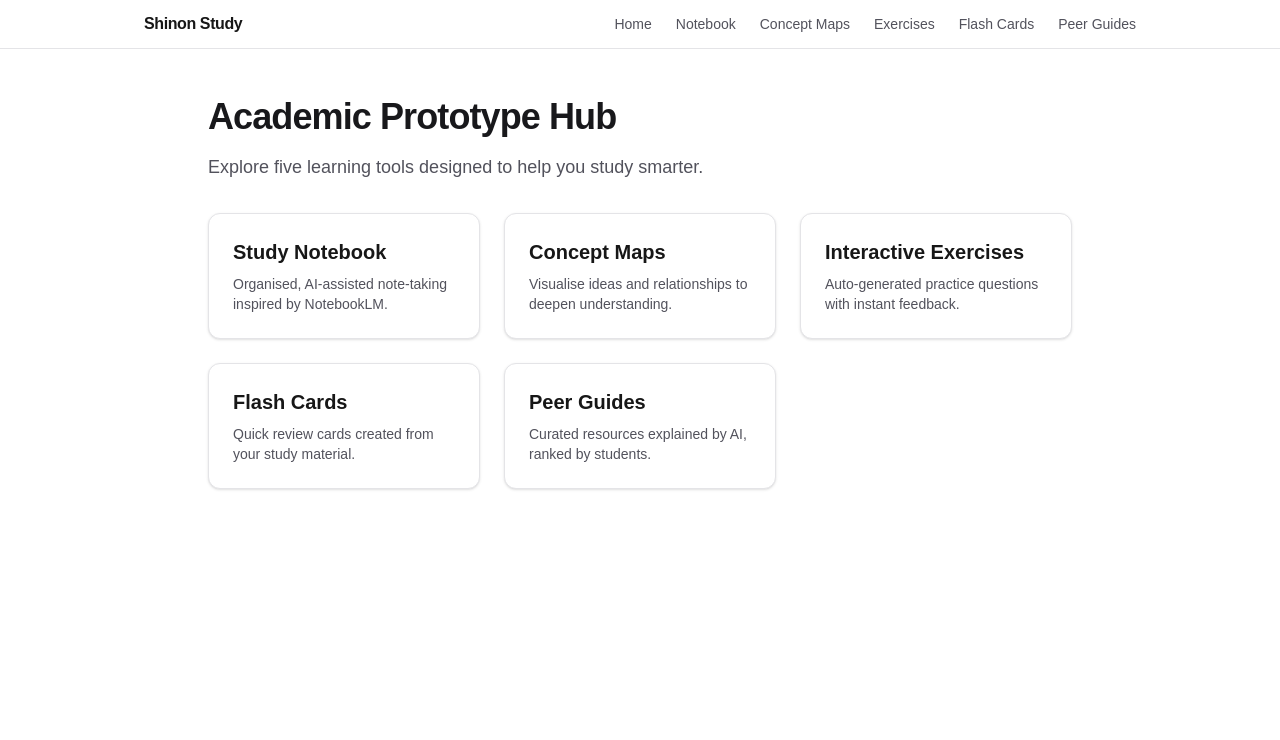
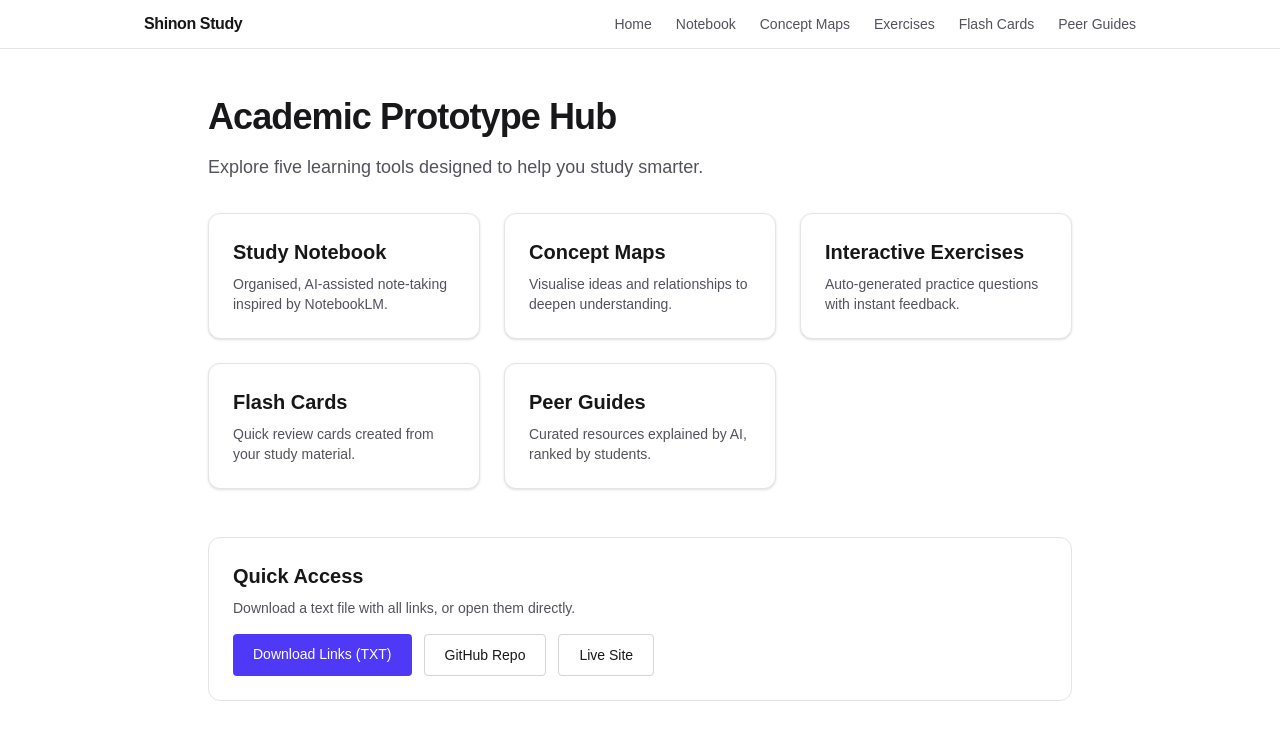
Before and after one commit to nash1428/shinon-study-pre-website, a Next.js app: page / in a window 1280 px wide. Shown: the top 740 px of the page. Built offline with nearby package versions, Linux system fonts and the light colour scheme.

Commit message:
feat: add downloadable links file and quick-access section on homepage

```diff
--- a/src/app/page.tsx
+++ b/src/app/page.tsx
@@ -1,4 +1,7 @@
 import Link from "next/link";
+
+const GITHUB_URL = "https://github.com/nash1428/shinon-study-pre-website";
+const BLD_WEB_URL = "https://shinon-study-pre-website-4b4066c4.onbld.com";
 
 const prototypes = [
   {
@@ -51,6 +54,38 @@ export default function Home() {
           </Link>
         ))}
       </div>
+
+      <section className="mt-12 rounded-xl border border-zinc-200 bg-white p-6 dark:border-zinc-800 dark:bg-zinc-900">
+        <h2 className="text-xl font-semibold">Quick Access</h2>
+        <p className="mt-2 text-sm text-zinc-600 dark:text-zinc-400">
+          Download a text file with all links, or open them directly.
+        </p>
+        <div className="mt-4 flex flex-wrap gap-3">
+          <a
+            href="/shinon-study-links.txt"
+            download
+            className="rounded bg-indigo-600 px-5 py-2.5 text-sm font-medium text-white hover:bg-indigo-700"
+          >
+            Download Links (TXT)
+          </a>
+          <a
+            href={GITHUB_URL}
+            target="_blank"
+            rel="noopener noreferrer"
+            className="rounded border border-zinc-300 px-5 py-2.5 text-sm font-medium text-zinc-900 hover:bg-zinc-50 dark:border-zinc-700 dark:text-zinc-100 dark:hover:bg-zinc-800"
+          >
+            GitHub Repo
+          </a>
+          <a
+            href={BLD_WEB_URL}
+            target="_blank"
+            rel="noopener noreferrer"
+            className="rounded border border-zinc-300 px-5 py-2.5 text-sm font-medium text-zinc-900 hover:bg-zinc-50 dark:border-zinc-700 dark:text-zinc-100 dark:hover:bg-zinc-800"
+          >
+            Live Site
+          </a>
+        </div>
+      </section>
     </div>
   );
 }
```
Also changed, not shown: public/shinon-study-links.txt (added).
